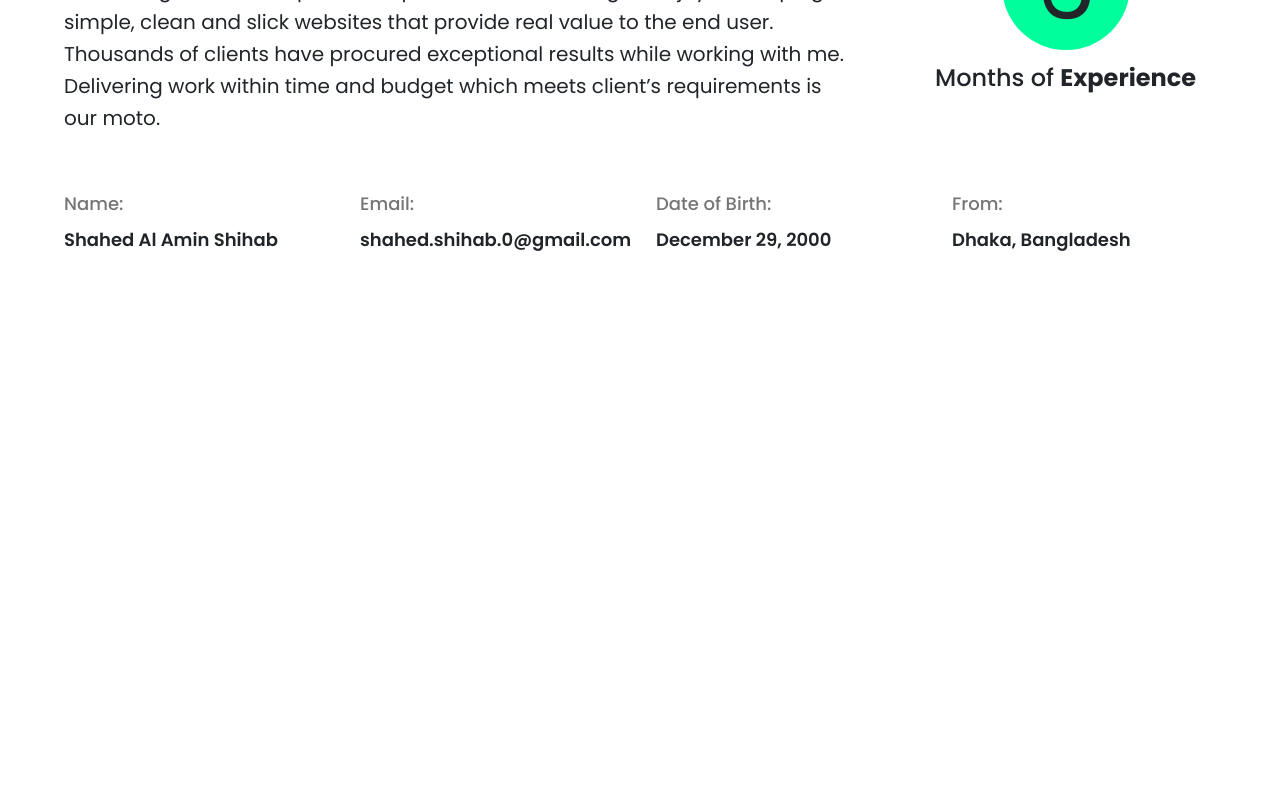
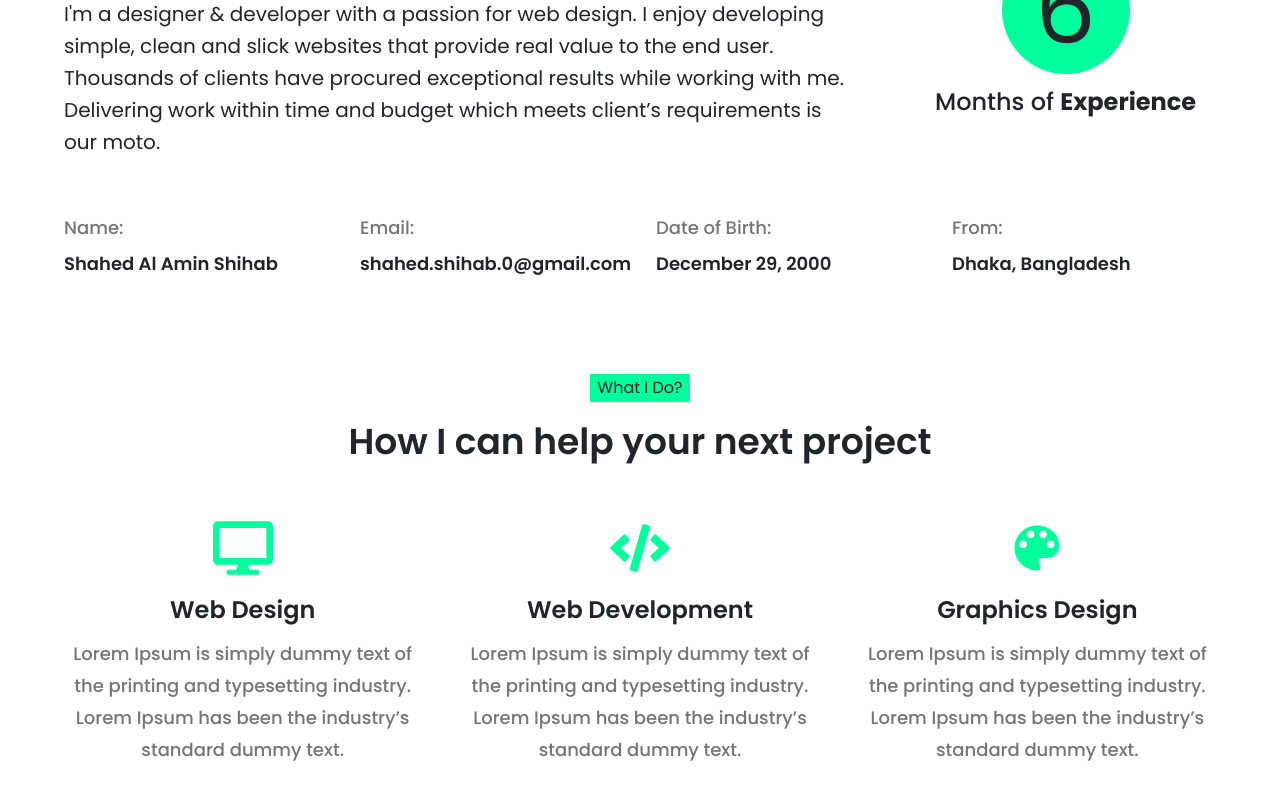
Before and after one commit to shihab01118/my-portfolio, a React (Vite) app: page / in a window 1280 px wide. Shown: the part 1070-1870 px from the top of the page. Before the commit the page ends 1404 px from the top, so only its background shows below. Built offline with nearby package versions, Linux system fonts and the light colour scheme.

Commit message:
what i do section added

```diff
--- a/package.json
+++ b/package.json
@@ -10,6 +10,7 @@
     "preview": "vite preview"
   },
   "dependencies": {
+    "@ramonak/react-progress-bar": "^5.1.1",
     "icons": "^1.0.0",
     "localforage": "^1.10.0",
     "match-sorter": "^6.3.1",
--- a/src/components/Navbar/Navbar/Navbar.jsx
+++ b/src/components/Navbar/Navbar/Navbar.jsx
@@ -3,10 +3,10 @@ import Dropdown from "../Dropdown/Dropdown";
 
 const Navbar = () => {
   return (
-    <div className="w-full bg-gray-700 bg-opacity-40 fixed py-4">
+    <div className="w-full bg-gray-700 bg-opacity-40 fixed py-4 z-20">
       <div className="max-w-6xl mx-auto flex justify-between items-center">
         <div>
-          <h2 className="text-secondary font-semibold text-3xl uppercase">
+          <h2 className="text-secondary font-semibold text-4xl uppercase">
             ShihabDev
           </h2>
         </div>
--- a/src/components/Title/Title.jsx
+++ b/src/components/Title/Title.jsx
@@ -3,7 +3,7 @@ import PropTypes from "prop-types";
 const Title = ({ heading, subHeading }) => {
   return (
     <div className="text-center text-secondary">
-      <p className="px-2 py-[2px] bg-primary mb-3 w-fit mx-auto">{subHeading}</p>
+      <p className="px-2 py-[2px] bg-primary mb-5 w-fit mx-auto">{subHeading}</p>
       <h3 className="text-4xl font-semibold">{heading}</h3>
     </div>
   );
--- a/src/pages/Home/AboutMe/AboutMe.jsx
+++ b/src/pages/Home/AboutMe/AboutMe.jsx
@@ -2,7 +2,7 @@ import Title from "../../../components/Title/Title";
 
 const AboutMe = () => {
   return (
-    <div className="my-20 max-w-6xl mx-auto">
+    <div className="my-24 max-w-6xl mx-auto">
       <Title heading="Know Me More" subHeading="About Me" />
       <div className="mt-8 flex justify-between gap-16">
         <div className="text-secondary flex-1">
--- a/src/pages/Home/Home/Home.jsx
+++ b/src/pages/Home/Home/Home.jsx
@@ -1,11 +1,13 @@
 import AboutMe from "../AboutMe/AboutMe";
 import Banner from "../Banner/Banner";
+import WhatIDo from "../WhatIDo/WhatIDo";
 
 const Home = () => {
   return (
     <div>
       <Banner />
       <AboutMe />
+      <WhatIDo />
     </div>
   );
 };
--- /dev/null
+++ b/src/pages/Home/WhatIDo/WhatIDo.jsx
@@ -0,0 +1,48 @@
+import Title from "../../../components/Title/Title";
+import { FaCode, FaDesktop } from "react-icons/fa";
+import { IoMdColorPalette } from "react-icons/io";
+
+const WhatIDo = () => {
+  return (
+    <div className="my-24 max-w-6xl mx-auto">
+      <Title
+        heading="How I can help your next project"
+        subHeading="What I Do?"
+      />
+      <div className="mt-14 grid grid-cols-3 gap-10">
+        <div className="text-center">
+          <FaDesktop size={60} className="text-primary w-fit mx-auto" />
+          <h2 className="text-2xl font-semibold text-secondary mt-4 mb-3">
+            Web Design
+          </h2>
+          <p className="text-lg font-medium leading-8 text-[#757575]">
+            Lorem Ipsum is simply dummy text of the printing and typesetting
+            industry. Lorem Ipsum has been the industry’s standard dummy text.
+          </p>
+        </div>
+        <div className="text-center">
+          <FaCode size={60} className="text-primary w-fit mx-auto" />
+          <h2 className="text-2xl font-semibold text-secondary mt-4 mb-3">
+            Web Development
+          </h2>
+          <p className="text-lg font-medium leading-8 text-[#757575]">
+            Lorem Ipsum is simply dummy text of the printing and typesetting
+            industry. Lorem Ipsum has been the industry’s standard dummy text.
+          </p>
+        </div>
+        <div className="text-center">
+          <IoMdColorPalette size={60} className="text-primary w-fit mx-auto" />
+          <h2 className="text-2xl font-semibold text-secondary mt-4 mb-3">
+            Graphics Design
+          </h2>
+          <p className="text-lg font-medium leading-8 text-[#757575]">
+            Lorem Ipsum is simply dummy text of the printing and typesetting
+            industry. Lorem Ipsum has been the industry’s standard dummy text.
+          </p>
+        </div>
+      </div>
+    </div>
+  );
+};
+
+export default WhatIDo;
```
Also changed, not shown: 1 other file (tests, documents, lock files or other folders).
